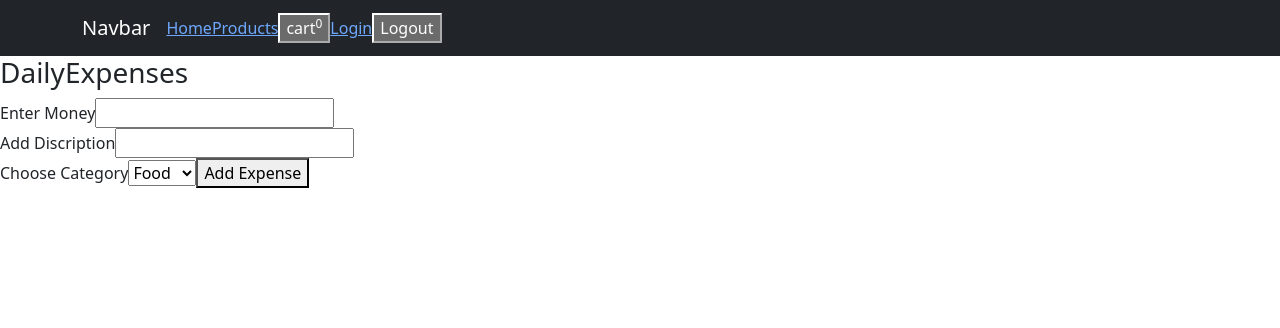
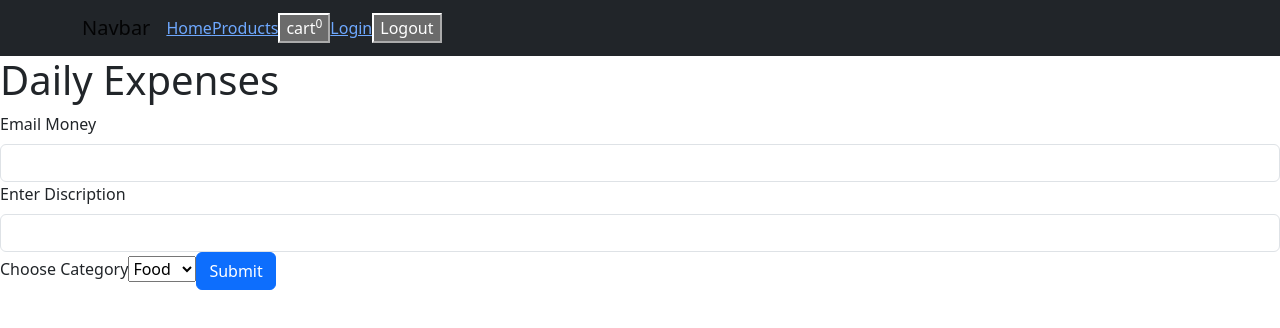
Before and after one commit to roshankhaire/my-app, a React (Create React App) app: page /dailyExpenses in a window 1280 px wide. Shown: the top 328 px of the page. Built offline with nearby package versions, Linux system fonts and the light colour scheme; no server answers.

Commit message:
Expense Edit and Delete

```diff
--- a/package.json
+++ b/package.json
@@ -6,7 +6,7 @@
     "@testing-library/jest-dom": "^5.17.0",
     "@testing-library/react": "^13.4.0",
     "@testing-library/user-event": "^13.5.0",
-    "axios": "^1.6.0",
+    "axios": "^1.6.1",
     "bootstrap": "^5.3.1",
     "cors": "^2.8.5",
     "react": "^18.2.0",
--- a/public/index.html
+++ b/public/index.html
@@ -24,6 +24,7 @@
       work correctly both with client-side routing and a non-root public URL.
       Learn how to configure a non-root public URL by running `npm run build`.
     -->
+    <link href="https://cdn.jsdelivr.net/npm/bootstrap@5.0.2/dist/css/bootstrap.min.css" rel="stylesheet" integrity="sha384-EVSTQN3/azprG1Anm3QDgpJLIm9Nao0Yz1ztcQTwFspd3yD65VohhpuuCOmLASjC" crossorigin="anonymous">
     <title>React App</title>
   </head>
   <body>
--- a/src/App.js
+++ b/src/App.js
@@ -11,6 +11,8 @@ import Expense from "./components/pages/Expense";
 import Profile from "./components/pages/Profile";
 import ForgotPassword from "./components/pages/ForgotPassword";
 import DailyExpenses from "./components/pages/DailyExpenses";
+import GetDailyExpense from "./components/pages/GetDailyExpense";
+import EditDailyExpense from "./components/pages/EditDailyExpense";
 function App(props) {
 
   const [cartIaShown,setCartIsShown]=useState(false);
@@ -41,6 +43,8 @@ function App(props) {
     <Route path="/profile" element={<Profile />}/>
     <Route path="/forgotPassword" element={<ForgotPassword/>}/>
     <Route path="/dailyExpenses" element={<DailyExpenses />}/>
+    <Route path="/getDailyExpense" element={<GetDailyExpense/>}/>
+    <Route path="/editDailyExpense" element={<EditDailyExpense/>}/>
 
     </Routes>
     </Router>
--- /dev/null
+++ b/src/components/ExpenseProject/ExpensePost.js
@@ -0,0 +1,11 @@
+import React from "react"
+const ExpensePost=()=>{
+   return(
+    <>
+    <div>
+        <h1>Daily Expenses</h1>
+    </div>
+    </>
+   )
+}
+export default ExpensePost
--- a/src/components/pages/DailyExpenses.js
+++ b/src/components/pages/DailyExpenses.js
@@ -1,29 +1,33 @@
 import React from "react";
 import { useState } from "react";
 import axios from "axios"
-import GetDailyExpense from "./GetDailyExpense";
+import { useNavigate } from "react-router-dom";
 const DailyExpenses=()=>{
+        const navigate=useNavigate()
+         const [money,setMoney]=useState("");
+         const [discription,setDiscription]=useState("")
+         const [category,setCategory]=useState("")
+        const expenseObject={
+          money:money,
+          discription:discription,
+          category:category
 
-    const data={money:"",discription:"",category:""}
-    const [inputData,setInputData]=useState(data)
-      const dataHandler=(event)=>{
+        }
+        console.log(expenseObject)
+     const submitHandler=(e)=>{
+           e.preventDefault();
+           console.log("Clicked")
+           axios.post( 'https://654c394977200d6ba858a111.mockapi.io/expensePost/Post',
 
-        setInputData({...inputData,[event.target.name]:event.target.value})
+             expenseObject,
 
 
-      }
+           )
+           .then(()=>{
+            navigate("/getDailyExpense")
+           })
 
-
-               const submitHandler=(event)=>{
-                   event.preventDefault()
-                   axios.post("https://crudcrud.com/api/0696377f8ea24503b41000369ac775ff/exprnseObject",inputData
-
-                   ).then((response)=>{
-                     console.log(response)
-                   });
-
-               }
-
+     }
 
 
 
@@ -31,22 +35,34 @@ const DailyExpenses=()=>{
 
       return(
         <>
-        <form onSubmit={submitHandler}>
-            <h3>DailyExpenses</h3>
-          <label >Enter Money</label>
-            <input type="money" name="money" value={inputData.money} onChange={dataHandler}/><br/>
-            <label >Add Discription</label>
-            <input type="discription" name="discription"  value={inputData.discription} onChange={dataHandler}/><br/>
-            <label >Choose Category</label>
-            <select  name="category" value={inputData.category} onChange={dataHandler} >
+       <h1>Daily Expenses</h1>
+       <form>
+  <div >
+    <label htmlFor="money" className="form-label">Email Money</label>
+    <input type="money" className="form-control" id="exampleInputMoney" aria-describedby="MoneyHelp"
+    onChange={(e)=>setMoney(e.target.value)}/>
+
+  </div>
+  <div >
+    <label htmlFor="discription" className="form-label">Enter Discription</label>
+    <input type="discription" className="form-control" id="exampleInputDiscription"
+     onChange={(e)=>setDiscription(e.target.value)}/>
+  </div>
+
+
+  <label >Choose Category</label>
+            <select  name="category"  onChange={(e)=>setCategory(e.target.value)}>
                <option value="food">Food</option>
                <option value="petrol">Petrol</option>
                <option value="salary">Salary</option>
+               </select>
 
-            </select>
-            <button >Add Expense</button>
-           </form>
-           <GetDailyExpense/>
+
+  <button type="submit" className="btn btn-primary" onClick={submitHandler}>Submit</button>
+</form>
+
+
+
            </>
       )
 }
--- /dev/null
+++ b/src/components/pages/EditDailyExpense.js
@@ -0,0 +1,65 @@
+import React, { useEffect, useState } from "react";
+import { useNavigate } from "react-router-dom";
+import axios from "axios";
+const EditDailyExpense=()=>{
+    const navigate=useNavigate()
+    const [id,setId]=useState(0)
+    const [money,setMoney]=useState("")
+    const [discription,setDiscription]=useState("")
+    const [category,setCategory]=useState("")
+    const expenseObject={
+        money:money,
+        discription:discription,
+        category:category
+
+      }
+    useEffect(()=>{
+           setId(localStorage.getItem("id"))
+           setMoney(localStorage.getItem("money"))
+           setDiscription(localStorage.getItem("discription"))
+           setCategory(localStorage.getItem("category"))
+    },[])
+const editHandler=(e)=>{
+    e.preventDefault()
+    axios.put( `https://654c394977200d6ba858a111.mockapi.io/expensePost/Post/${id}`,
+
+    expenseObject,
+
+
+  )
+  .then(()=>{
+    navigate("/getDailyExpense")
+  })
+}
+         return(
+            <>
+            <h2>Edit Daily Expense</h2>
+             <form>
+  <div >
+    <label htmlFor="money" className="form-label">Email Money</label>
+    <input type="money" className="form-control" id="exampleInputMoney" aria-describedby="MoneyHelp"
+        onChange={(e)=>setMoney(e.target.value)} value={money}/>
+
+  </div>
+  <div >
+    <label htmlFor="discription" className="form-label">Enter Discription</label>
+    <input type="discription" className="form-control" id="exampleInputDiscription"
+        onChange={(e)=>setDiscription(e.target.value)}value={discription}/>
+  </div>
+
+
+  <label >Choose Category</label>
+            <select  name="category" value={category}  onChange={(e)=>setCategory(e.target.value)}>
+               <option value="food">Food</option>
+               <option value="petrol">Petrol</option>
+               <option value="salary">Salary</option>
+               </select>
+
+
+  <button type="submit" className="btn btn-primary"  onClick={editHandler}>Update</button>
+</form>
+            </>
+         )
+
+}
+export default EditDailyExpense
--- a/src/components/pages/Expense.js
+++ b/src/components/pages/Expense.js
@@ -2,6 +2,7 @@ import React from "react";
 import {NavLink} from "react-router-dom"
 import AuthContext from "../../store/AuthContext";
 import { useContext } from "react";
+import ExpensePost from "../ExpenseProject/ExpensePost";
 const Expense=(props)=>{
     const authCtx=useContext(AuthContext)
     const token=authCtx.token;
@@ -34,7 +35,7 @@ const Expense=(props)=>{
         </div>
         <button onClick={emailVerification}>Email Verification</button>
         <NavLink to="/dailyExpenses">
-           <button>Daily Expenses</button>
+           <ExpensePost/>
            </NavLink>
         </>
     )
--- a/src/components/pages/GetDailyExpense.js
+++ b/src/components/pages/GetDailyExpense.js
@@ -1,31 +1,84 @@
-import React ,{useState}from "react";
-import { useEffect } from "react";
+import React, { useState,useEffect } from "react";
 import axios from "axios";
+import { NavLink } from "react-router-dom";
 const GetDailyExpense=(props)=>{
-   const [userData,setUserData]=useState([])
-  useEffect(()=>{
-   axios.get("https://crudcrud.com/api/0696377f8ea24503b41000369ac775ff/exprnseObject")
-   .then((response)=>{
-      console.log(response)
-      setUserData(response.data)
-   })
-  },[])
+   const [data,setData]=useState([])
+   function getData(){
+      axios.get('https://654c394977200d6ba858a111.mockapi.io/expensePost/Post')
+      .then((res)=>{
+         console.log(res.data);
+         setData(res.data)
+      })
+   }
+   const deleteHandler=(id)=>{
+      console.log("this is delete Handler",id)
+      axios.delete(`https://654c394977200d6ba858a111.mockapi.io/expensePost/Post/${id}`)
+      .then(()=>{
+         getData()
+      })
+   }
+   const setToLocalStorage=(id,money,discription,category)=>{
+      localStorage.setItem("id",id)
+      localStorage.setItem("money",money)
+      localStorage.setItem("discription",discription)
+      localStorage.setItem("category",category)
+
+   }
+   useEffect(()=>{
+      getData()
+   },[])
+
+   return(
+      <>
+      <h2>Expense Tracker</h2>
+
+      <table className="table">
+  <thead>
+    <tr>
+      <th scope="col">#</th>
+      <th scope="col">Money</th>
+      <th scope="col">Description</th>
+      <th scope="col">category</th>
+
+    </tr>
+  </thead>
+       {
+         data.map((eachData)=>{
+             return(
+               <tbody>
+               <tr>
+                 <th scope="row">{eachData.id}</th>
+                 <td>{eachData.money}</td>
+                 <td>{eachData.discription}</td>
+                 <td>{eachData.category}</td>
+                 <td>
+                  <NavLink to="/editDailyExpense">
+                  <button className="btn-success" onClick={()=>setToLocalStorage(
+                      eachData.id,
+                      eachData.money,
+                      eachData.discription,
+                      eachData.category
+                  )}>Edit</button>
+                  </NavLink>
+
+                 </td>
+                 <td>
+                    <button className="btn-danger" onClick={()=>{deleteHandler(eachData.id)}}>Delete</button>
+                 </td>
+
+               </tr>
+
+
+             </tbody>
+             )
+         })
+
+    }
+</table>
 
 
 
-     return(
-        <>
-
-
-       {userData.map((data)=>{
-               return<div>
-
-                  <h3>Money: {data.money} </h3>
-                  <h3> Discription:{data.discription} </h3>
-                  <h3> Category:{data.category} </h3>
-               </div>
-       })}
-        </>
-     )
+      </>
+   )
 }
 export default GetDailyExpense
```
Also changed, not shown: 1 other file (tests, documents, lock files or other folders).
